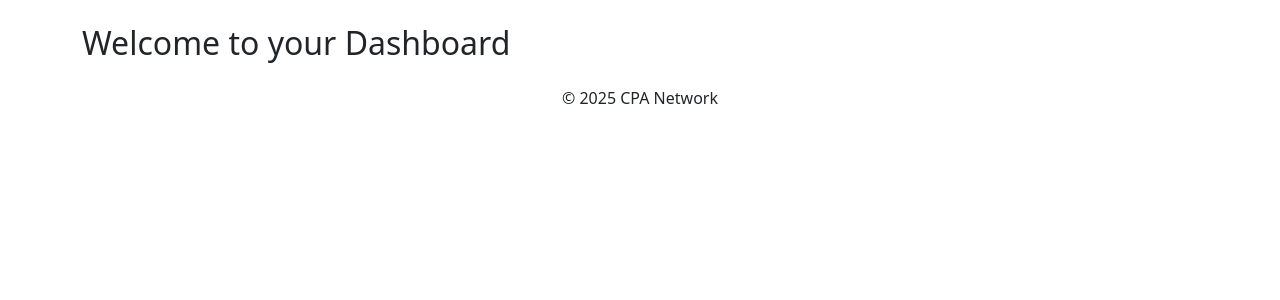
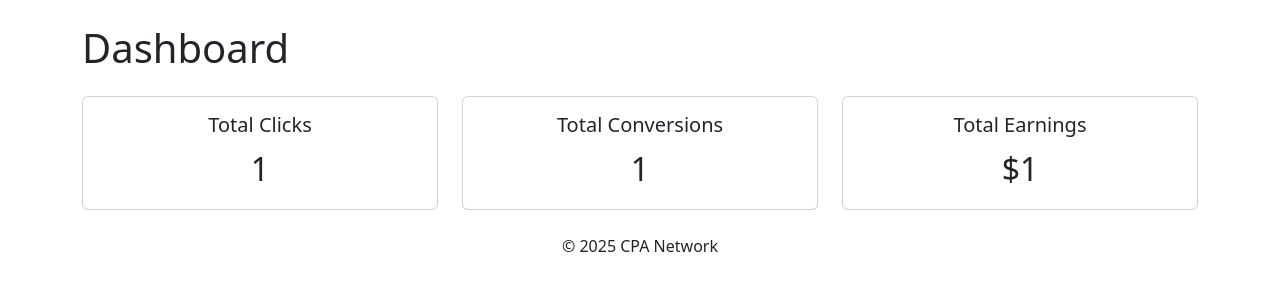
Before and after one commit to cpanova/cpa-network, a Django app: template affiliate_ui/templates/affiliate_ui/dashboard.html in a window 1280 px wide. Shown: the part 56-356 px from the top of the page. Run offline with Django 3.2, Linux system fonts and the light colour scheme; the template is opened without the code that fills it: most values are stand-ins (such as "Sample title", 1, 10 or a date in 2020).

Commit message:
implemented affiliate dashboard

```diff
--- a/affiliate_ui/templates/affiliate_ui/dashboard.html
+++ b/affiliate_ui/templates/affiliate_ui/dashboard.html
@@ -1,5 +1,35 @@
 {% extends 'affiliate_ui/base.html' %}
 
+{% block title %}Dashboard - {{ block.super }}{% endblock %}
+
 {% block content %}
-  <h2>Welcome to your Dashboard</h2>
+<h1 class="mb-4">Dashboard</h1>
+
+<div class="row">
+    <div class="col-md-4">
+        <div class="card text-center">
+            <div class="card-body">
+                <h5 class="card-title">Total Clicks</h5>
+                <p class="card-text fs-2">{{ clicks_count }}</p>
+            </div>
+        </div>
+    </div>
+    <div class="col-md-4">
+        <div class="card text-center">
+            <div class="card-body">
+                <h5 class="card-title">Total Conversions</h5>
+                <p class="card-text fs-2">{{ conversions_count }}</p>
+            </div>
+        </div>
+    </div>
+    <div class="col-md-4">
+        <div class="card text-center">
+            <div class="card-body">
+                <h5 class="card-title">Total Earnings</h5>
+                <p class="card-text fs-2">${{ total_earnings }}</p>
+            </div>
+        </div>
+    </div>
+</div>
+
 {% endblock %}
--- a/project/settings/base.py
+++ b/project/settings/base.py
@@ -141,6 +141,7 @@ STATICFILES_STORAGE = (
 )
 
 LOGIN_REDIRECT_URL = '/dashboard/'
+LOGIN_URL = '/login/'
 
 REST_FRAMEWORK = {
     'DEFAULT_AUTHENTICATION_CLASSES': (
```
Also changed, not shown: affiliate_ui/tests.py (+41 -0 lines), affiliate_ui/views.py (+22 -2 lines).
